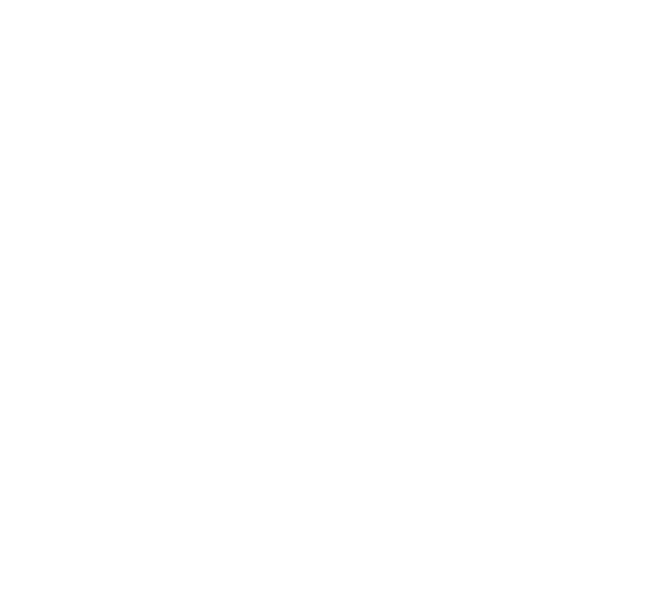
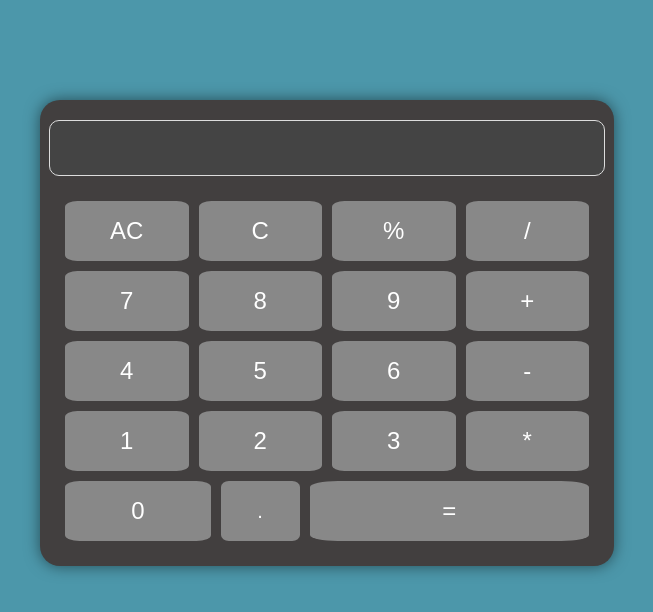
Before and after one commit to elsaidra/Calculator, a plain HTML site: page index.html in a window 1280 px wide. Shown: the whole page, without its empty margins (313-966 px from the left). Drawn offline with Linux system fonts and the light colour scheme.

Commit message:
userIn.textContent += event.target.value; add the things that poppulate the display and such

```diff
--- a/index.html
+++ b/index.html
@@ -7,6 +7,55 @@
   <title>Calculator</title>
 </head>
 <body>
+<div class="container">
+<div class="display">
+  <output class="user-input"></output>
+  <output class="result"></output>
+</div>
 
+<div class="firstRow">
+
+  <button class="clear">AC</button>
+  <button class="clear">C</button>
+  <button value="%" class="operator" id="%">%</button>
+  <button value="/" class="operator" id="/">/</button>
+
+</div>
+<div class="secondRow">
+
+  <button value="7" class="numbers" id="7">7</button>
+  <button value="8" class="numbers" id="8">8</button>
+  <button value="9" class="numbers" id="9">9</button>
+  <button value="+" class="operator" id="+">+</button>
+
+</div>
+
+<div class="thirdRow">
+
+  <button value="4" class="numbers" id="4">4</button>
+  <button value="5" class="numbers" id="5">5</button>
+  <button value="6" class="numbers" id="6">6</button>
+  <button value="-" class="operator" id="-">-</button>
+
+</div>
+
+<div class="fourthRow">
+
+  <button value="1" class="numbers">1</button>
+  <button value="2" class="numbers">2</button>
+  <button value="3" class="numbers">3</button>
+  <button value="*" class="operator">*</button>
+
+</div>
+
+<div class="finalRow">
+
+  <button value="0" class="numbers" id="0">0</button>
+  <button value="." class="numbers" id=".">.</button>
+  <button>=</button>
+
+</div>
+
+</div>
 </body>
 </html>
--- a/script/script.js
+++ b/script/script.js
@@ -10,3 +10,35 @@ function operate (n1, ope, n2) {
     else if ( ope === '*' ) {return multiply(n1, n2)}
     else if ( ope === '/' ) {return divide(n1, n2)}
 }
+let display = document.querySelector('.display')
+let userIn = document.querySelector('.user-input')
+let result = document.querySelector('.result')
+let numbersBu = document.querySelectorAll('.numbers')
+let operator = document.querySelectorAll('.operator')
+let clear = document.querySelectorAll('.clear')
+
+let currentOperator = null;
+let firstOperand = null;
+let secondOperand = null;
+
+//event listeners for the numbers
+numbersBu.forEach(btn => {
+    btn.addEventListener('click', (event) => {
+    if (event.target.value === '.') {
+        if (!userIn.textContent.includes('.')) {
+            userIn.textContent += event.target.value;
+        }
+        else return;
+    }
+
+    if (event.target.value !== '.')  userIn.textContent += event.target.value;
+    })
+});
+
+// clear
+
+clear.forEach(btn => {
+    btn.addEventListener('click', (e) => {
+        userIn.textContent = " ";
+    })
+})
--- a/style/style.css
+++ b/style/style.css
@@ -0,0 +1,74 @@
+body {
+    background-color: rgb(76, 151, 170);
+}
+
+.container {
+    display: flex;
+    flex-flow: column;
+    height: 426px;
+    width: 534px;
+    background-color: rgb(66, 63, 63);
+    align-items: center;
+    justify-content: center;
+    margin: 100px auto;
+    box-shadow: 0px 0px 15px rgba(0, 0, 0, 0.5);
+    border-radius: 20px;
+    padding: 20px;
+}
+
+
+.display {
+    display: flex;
+    flex-direction: column;
+    justify-content: space-around;
+    width: 100%;
+    height: 100px;
+    margin-bottom: 20px;
+    border: 1px solid #ddd;
+    padding: 10px;
+    background-color: #444;
+    border-radius: 10px;
+    color: white;
+    text-align: right;
+}
+.user-input, .result {
+    font-size: 24px;
+}
+button {
+    width: 100%;
+    height: 60px;
+    font-size: 24px;
+    margin: 5px;
+    border-radius: 10%;
+    border: none;
+    background-color: #888;
+    color: white;
+    cursor: pointer;
+    transition: background-color 0.3s;
+}
+
+button:hover {
+    background-color: #be7310;
+}
+.firstRow, .secondRow, .thirdRow, .fourthRow, .finalRow {
+    display: flex;
+    justify-content: space-between;
+    width: 100%;
+}
+
+.finalRow button {
+    flex: 1;
+}
+
+.finalRow button:nth-child(3) {
+    flex: 2;
+}
+
+.finalRow button:nth-child(2) {
+    flex: 0.5;
+    font-size: 20px;
+}
+
+button:active {
+    background-color: #666;
+}
```
